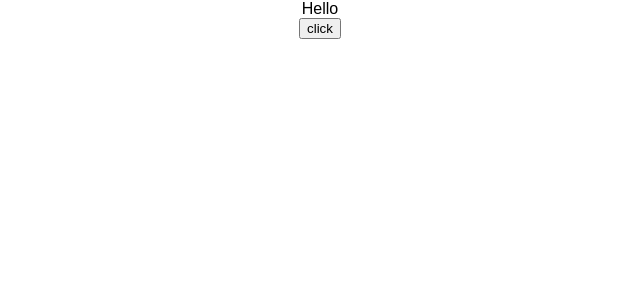
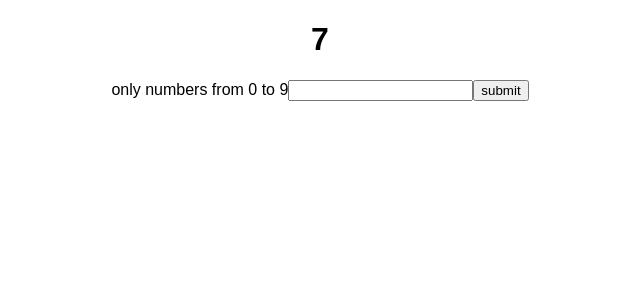
Before and after one commit to mohammadyazarloo2/react-lessons, a React (Create React App) app: page / in a window 1280 px wide. Shown: the top 300 px of the page, without its empty margins (320-960 px from the left). Built offline with nearby package versions, Linux system fonts and the light colour scheme.

Commit message:
i forget to add some previous files for the timer please check the counter time all the functions ar3e there

```diff
--- a/src/App.js
+++ b/src/App.js
@@ -9,6 +9,8 @@ import Counter from './components/counter';
 import FunctionClick from './components/functionClick';
 import ClassClick from './components/classClick'
 import EventBind from './components/EventBind';
+import ParentComponent from './components/ParentComponent';
+import CounterTime from './components/CounterTime'
 
 class App extends Component {
 
@@ -19,11 +21,14 @@ class App extends Component {
     return (
       <div className="App">
 
-        <EventBind />
+        <CounterTime />
 
 
 
         {/*
+        <ParentComponent />
+        <EventBind />
+
         <ClassClick />
         <FunctionClick />
         <Greate name="bruce" heroName="batman" >
--- /dev/null
+++ b/src/components/ChildComponent.js
@@ -0,0 +1,12 @@
+import React from 'react'
+
+function ChildComponent(props) {
+    return(
+        <div>
+            <button onClick={()=>props.greetHandler('child')}>Greet Pattern</button>
+        </div>
+    )
+}
+
+
+export default ChildComponent
--- /dev/null
+++ b/src/components/CounterTime.js
@@ -0,0 +1,91 @@
+import React, { Component } from 'react'
+
+class CounterTime extends Component{
+    constructor(props){
+        super(props)
+        this.state={
+            count:0,
+            value:'',
+        }
+
+        this.handleChange=this.handleChange.bind(this)
+        this.handleSubmit=this.handleSubmit.bind(this)
+    }
+    handleChange(event){
+        this.setState({value:event.target.value});
+    }
+    handleSubmit(event){
+        alert('a name was subitted:'+this.state.value)
+        event.preventDefault();
+    }
+
+    render(){
+        const {count}=this.state
+        const {timer}=this.state
+        return(
+            <div>
+                <h1>{count}</h1>
+                <form onSubmit={this.handleSubmit}>
+                    <label>only numbers from 0 to 9</label>
+                    <input type="text" pattern="[0-9]" value={this.state.value} onChange={this.handleChange} />
+                    <input type="submit" value="submit" />
+                </form>
+
+            </div>
+        )
+    }
+
+    componentDidMount() {
+
+
+        this.myInterval=setInterval(()=>{
+            const {count}=this.state
+
+            for (let i = 0; i < 1; i++) {
+                this.setState({
+                    count:this.state.count=this.state.count+1,
+
+                })
+
+            }
+
+            if(this.state.count >= 10){
+                this.countdown()
+
+            }
+
+        },1000)
+
+
+
+    }
+
+    countdown(){
+        clearInterval(this.myInterval)
+        this.myInterval=setInterval(()=>{
+            const {count}=this.state
+
+            for (let i = 0; i < 1; i++) {
+
+                this.setState({
+                    count:this.state.count=this.state.count-1,
+
+                })
+
+                if(count===0){
+                    this.stopit();
+                }
+
+            }
+        },1000)
+
+
+    }
+
+    stopit(){
+        clearInterval(this.myInterval)
+    }
+
+}
+
+export default CounterTime
--- /dev/null
+++ b/src/components/ParentComponent.js
@@ -0,0 +1,29 @@
+import React , {Component} from 'react'
+import ChildComponent from './ChildComponent'
+
+class ParentComponent extends Component{
+
+
+    constructor(props){
+        super(props)
+        this.state={
+            parentName:'parent'
+        }
+
+        this.greetParent=this.greetParent.bind(this)
+    }
+
+    greetParent(childName){
+        alert(`hello ${this.state.parentName} from ${childName} `)
+    }
+
+    render(){
+        return(
+            <div>
+                <ChildComponent greetHandler={this.greetParent} />
+            </div>
+        )
+    }
+}
+
+export default ParentComponent
```
